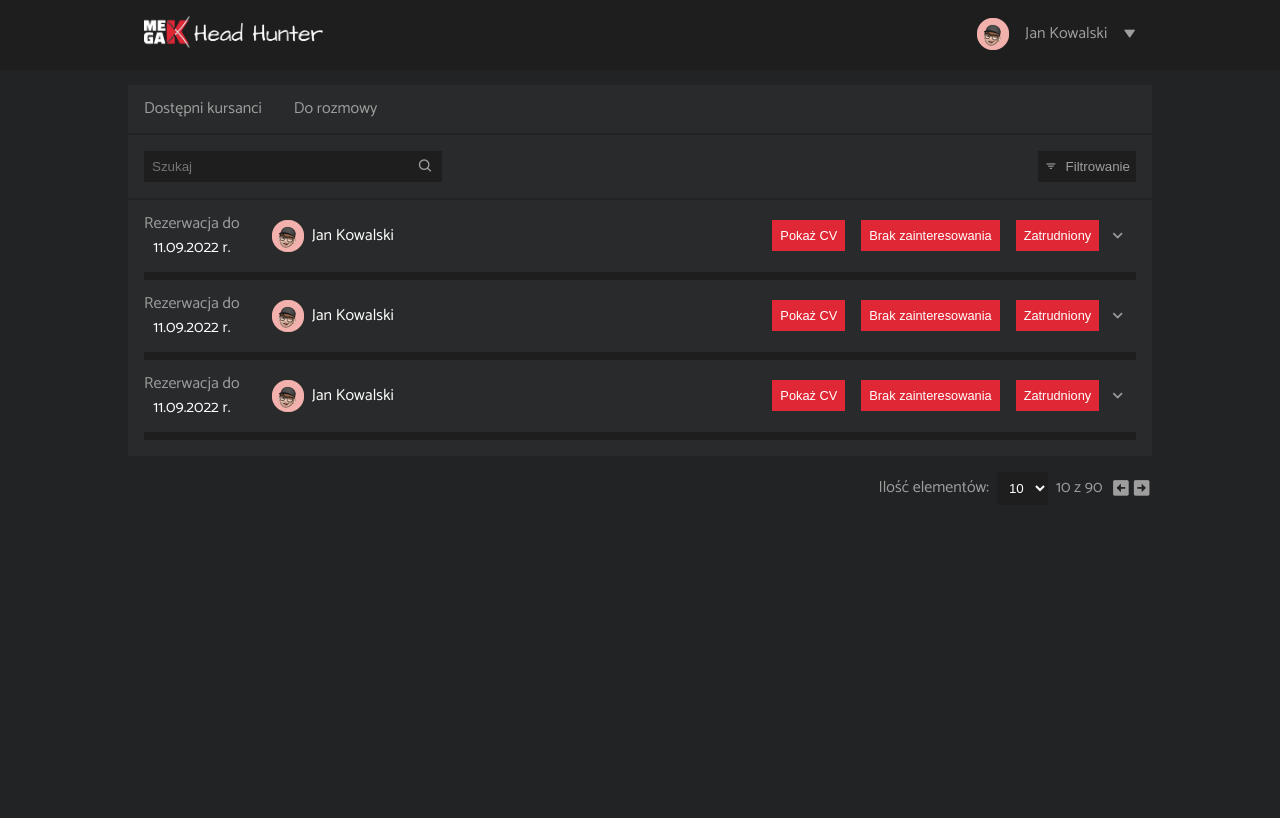
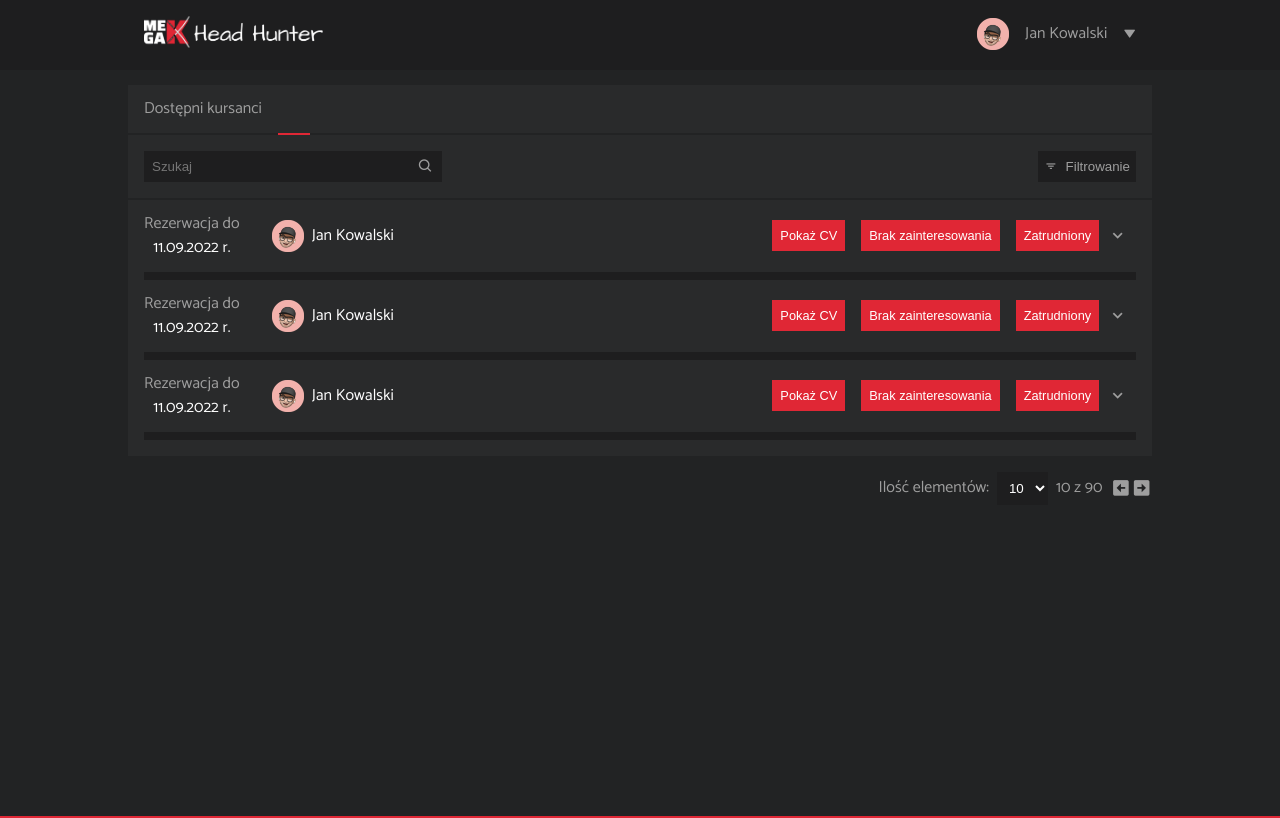
Before and after one commit to tomaszburas/HeadHunter-MK-FE, a React (Create React App) app: page /hr/to-talk in a window 1280 px wide. Built offline with nearby package versions, Linux system fonts and the light colour scheme.

Commit message:
Changed logic

```diff
--- a/src/components/Hr/NavHr.tsx
+++ b/src/components/Hr/NavHr.tsx
@@ -1,30 +1,34 @@
 import React from 'react';
 import styled from 'styled-components';
 import {NavigationHr} from '../../types/enums/NavigationHr';
+import {NavLink} from 'react-router-dom';
 
 interface Props {
   activeLink: NavigationHr;
-  setActiveLink: (param: NavigationHr) => void;
 }
 
-export const NavHr = ({activeLink, setActiveLink}: Props) => {
+export const NavHr = ({activeLink}: Props) => {
   return (
     <Nav>
       <ul>
+        <NavLink to="/hr/available" className="nav-link">
           <li
             className={
               activeLink === NavigationHr.AVAILABLE_STUDENTS ? 'active' : ''
             }
-          onClick={() => setActiveLink(NavigationHr.AVAILABLE_STUDENTS)}
           >
             {NavigationHr.AVAILABLE_STUDENTS}
           </li>
+        </NavLink>
+        <NavLink to="/hr/to-talk" className="nav-link">
           <li
-          className={activeLink === NavigationHr.TO_TALK ? 'active' : ''}
-          onClick={() => setActiveLink(NavigationHr.TO_TALK)}
+            className={
+              activeLink === NavigationHr.TO_TALK_STUDENTS ? 'active' : ''
+            }
           >
-          {NavigationHr.TO_TALK}
+            {NavigationHr.TO_TALK_STUDENTS}
           </li>
+        </NavLink>
       </ul>
     </Nav>
   );
@@ -38,13 +42,17 @@
     display: flex;
   }
 
+  .nav-link {
+    display: flex;
+  }
+
+  .nav-link:not(:first-child) {
+    margin-left: calc(2 * ${(props) => props.theme.marginSize.base});
+  }
+
   li {
     cursor: pointer;
     position: relative;
-  }
-
-  li:not(:first-child) {
-    margin-left: calc(2 * ${(props) => props.theme.marginSize.base});
   }
 
   .active {
```
Lines whose indentation alone changed are shown as unchanged.
